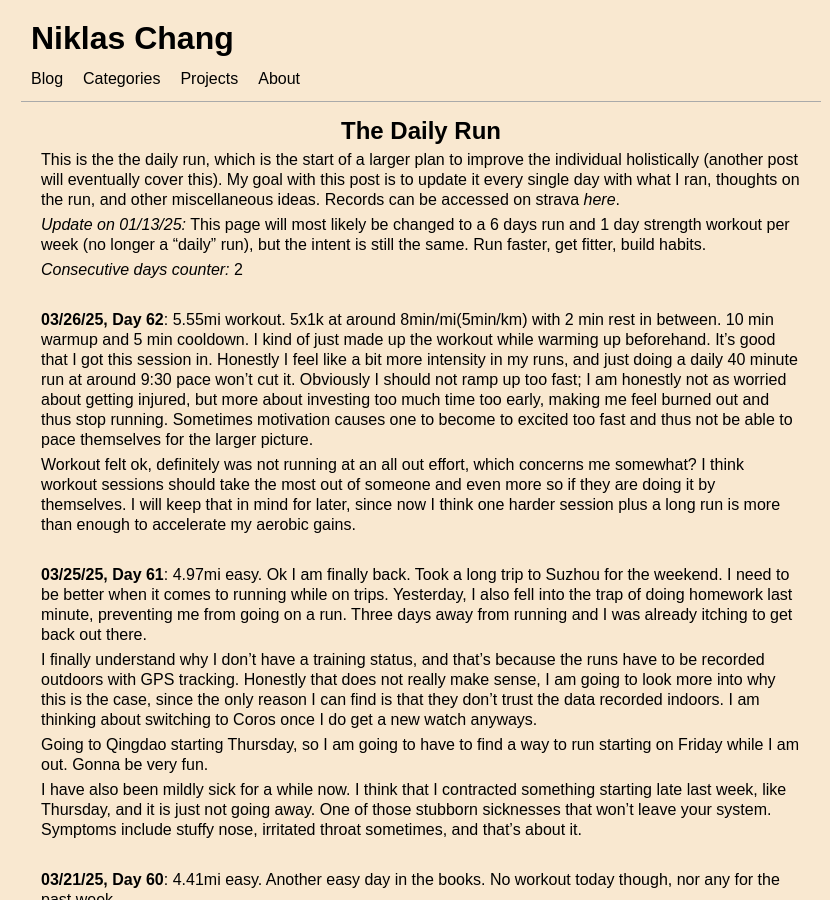
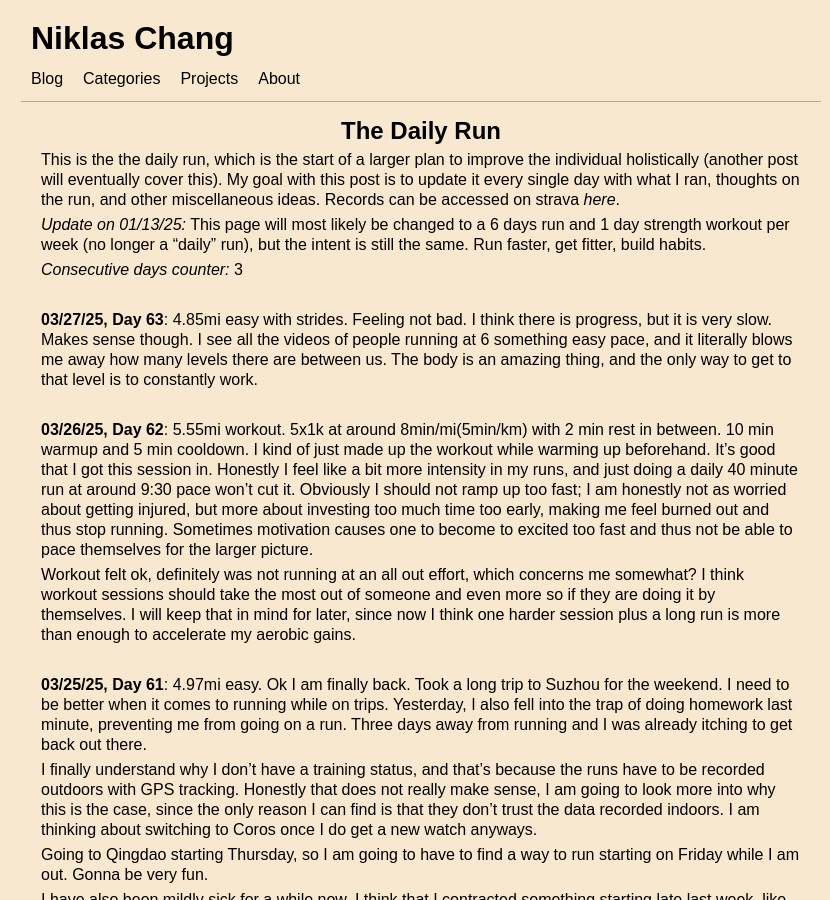
Before and after one commit to Niklichang/niklichang.github.io, a Jekyll site: the page built from _posts/2024-12-02-the-daily-run.md, in a window 1280 px wide and 900 px high. Shown: the whole window, without its empty margins (219-1049 px from the left). Built offline with Jekyll 4.4.1, drawn with Linux system fonts in a browser that asks for light colours; some web fonts are replaced; some of the changed text lies outside the part shown.

Commit message:
so tiredd

```diff
--- a/_posts/2024-12-02-the-daily-run.md
+++ b/_posts/2024-12-02-the-daily-run.md
@@ -2,7 +2,7 @@
 layout: post
 title:  "The Daily Run"
 date:   2024-12-02
-last_modified_at: 2025-03-26
+last_modified_at: 2025-03-27
 categories: [Running]
 ---
 
@@ -10,7 +10,11 @@ This is the the daily run, which is the start of a larger plan to improve the in
 
 *Update on 01/13/25:* This page will most likely be changed to a 6 days run and 1 day strength workout per week (no longer a "daily" run), but the intent is still the same. Run faster, get fitter, build habits.
 
-*Consecutive days counter:* 2
+*Consecutive days counter:* 3
+
+<br/>
+
+**03/27/25, Day 63**: 4.85mi easy with strides. Feeling not bad. I think there is progress, but it is very slow. Makes sense though. I see all the videos of people running at 6 something easy pace, and it literally blows me away how many levels there are between us. The body is an amazing thing, and the only way to get to that level is to constantly work.
 
 <br/>
 
```
